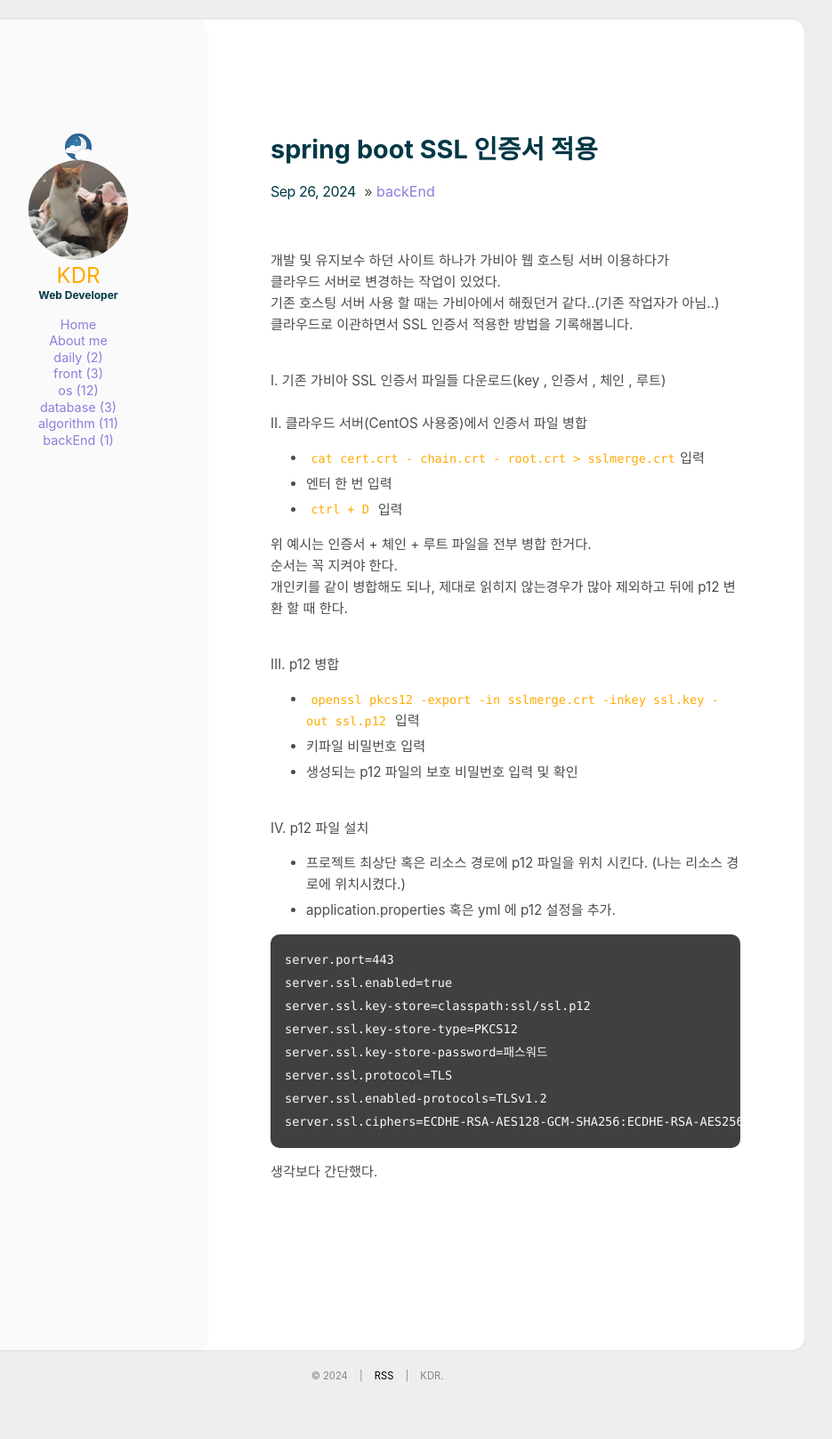
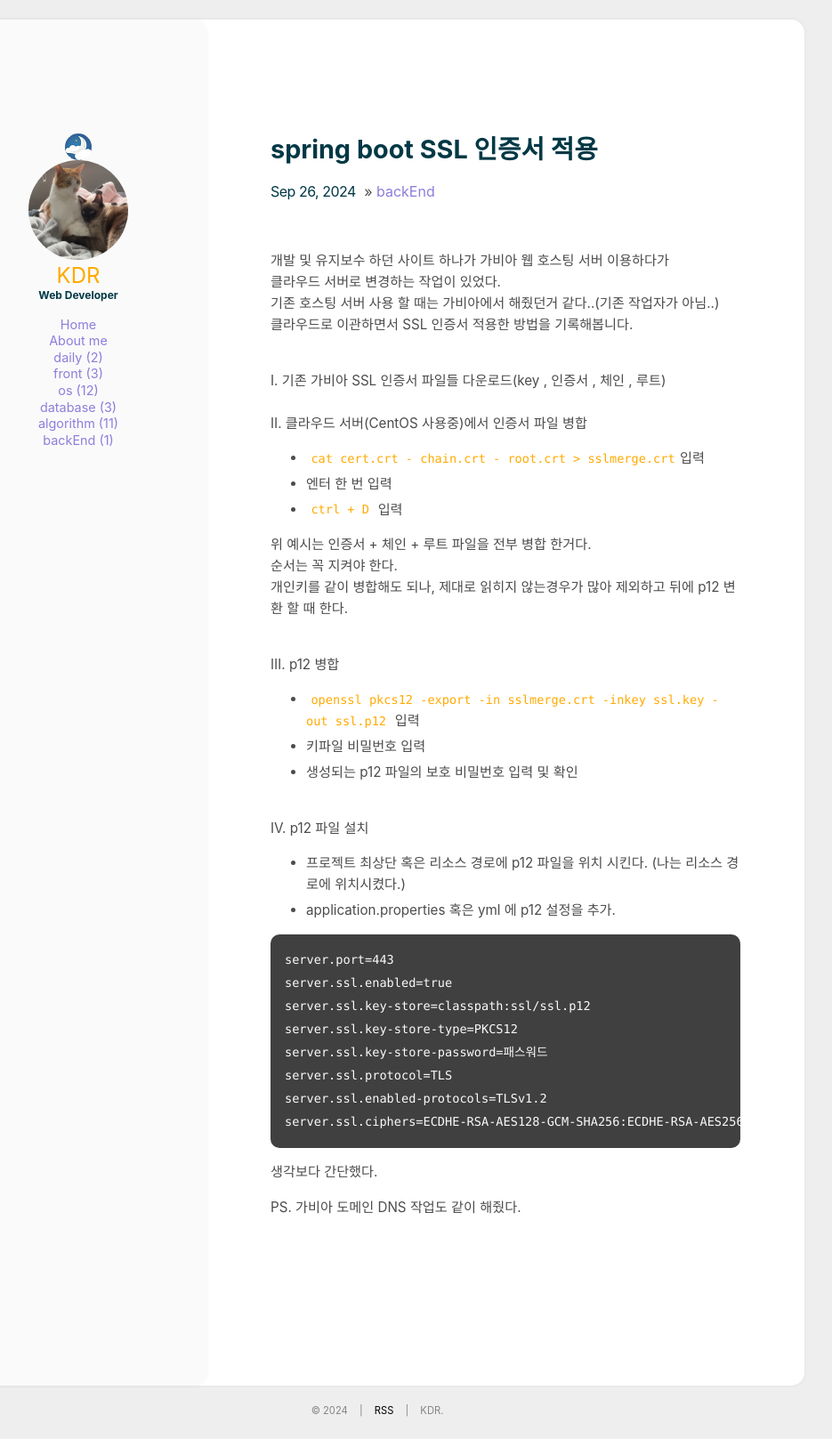
Before and after one commit to ghdudwkd4/ghdudwkd4.github.io, a Jekyll site: the page built from _posts/backEnd/2024-09-26-spring-boot_SSL.md, in a window 1280 px wide. Shown: the whole page at 89% size, without its empty margins (216-1151 px from the left). Built offline with Jekyll 4.4.1, drawn with Linux system fonts in a browser that asks for light colours; before the commit the page ends 1578 px from its top, so only the background shows below that.

````diff
--- a/_posts/backEnd/2024-09-26-spring-boot_SSL.md
+++ b/_posts/backEnd/2024-09-26-spring-boot_SSL.md
@@ -43,4 +43,6 @@ server.ssl.protocol=TLS
 server.ssl.enabled-protocols=TLSv1.2
 server.ssl.ciphers=ECDHE-RSA-AES128-GCM-SHA256:ECDHE-RSA-AES256-GCM-SHA384:ECDHERSA-AES128-SHA:ECDHE-RSA-AES256-SHA:ECDHE-RSA-AES128-SHA256:ECDHE-RSA-AES256-SHA384
 ```
-생각보다 간단했다.
+생각보다 간단했다.<br>
+
+PS. 가비아 도메인 DNS 작업도 같이 해줬다.
````
